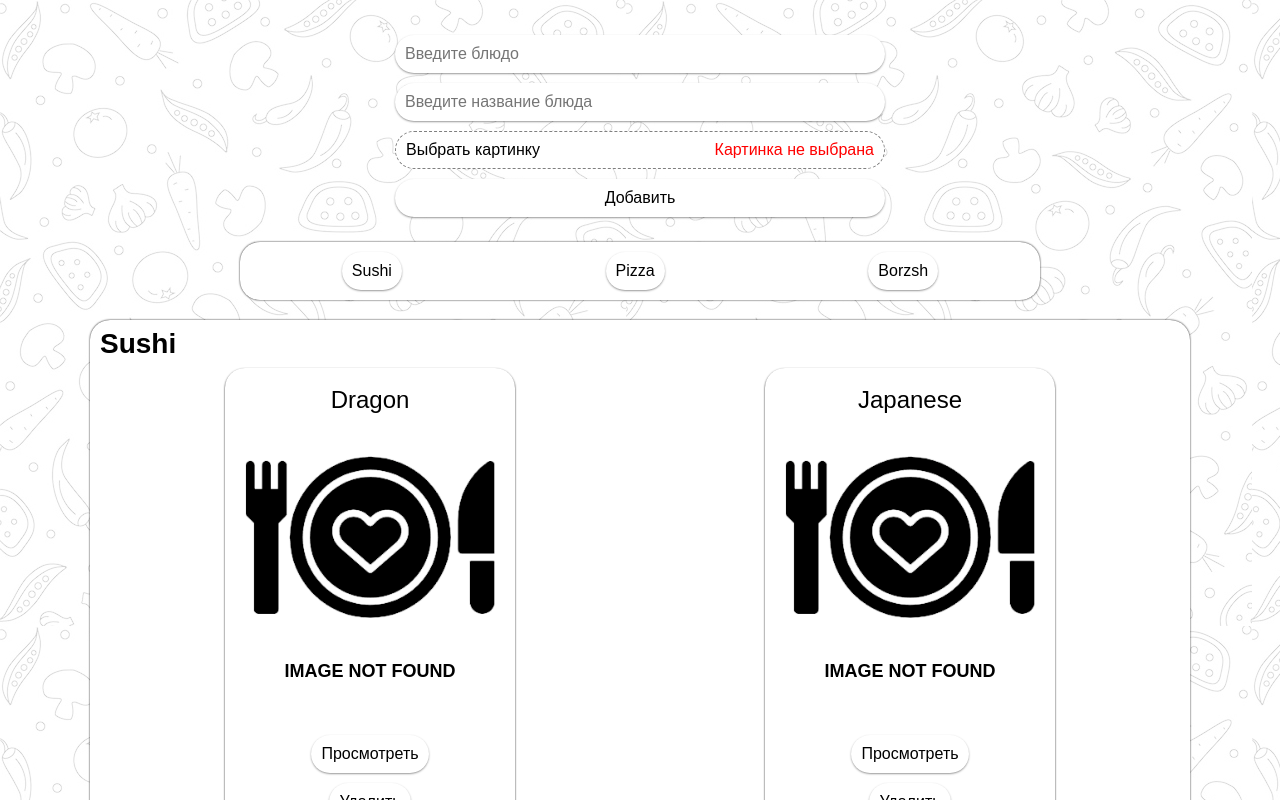
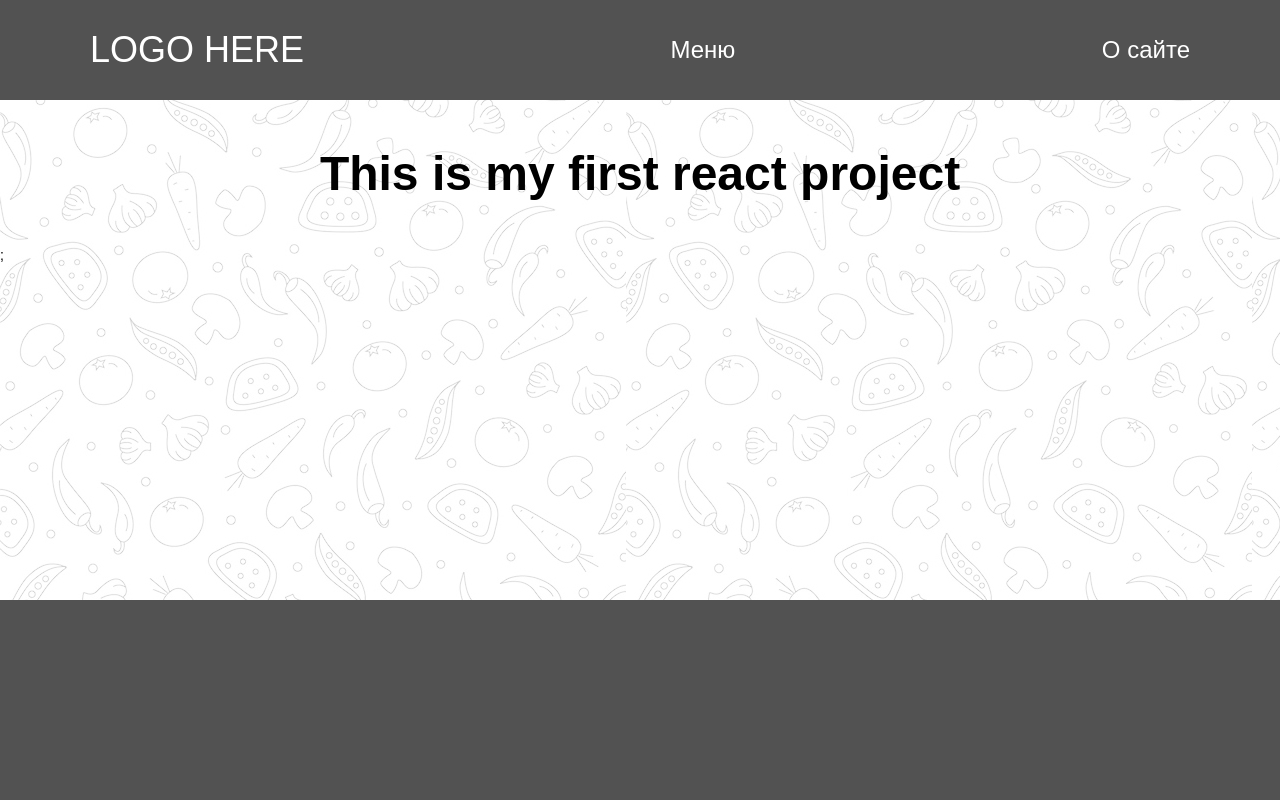
Before and after one commit to Ri4Chaard/My_cafe_website, a React (Create React App) app: page /about in a window 1280 px wide. Shown: the top 800 px of the page. Built offline with nearby package versions, Linux system fonts and the light colour scheme.

Commit message:
Added some pages, header & footer, styles changed

```diff
--- a/src/App.js
+++ b/src/App.js
@@ -1,72 +1,50 @@
 import React, { useState } from "react";
-import "./styles/nullstyle.css";
-import "./styles/style.css";
+// import "./styles/nullstyle.css";
+// import "./styles/style.css";
+import "./styles/App.css";
 import { DishList } from "./components/DishList";
 import { DishForm } from "./components/DishForm";
 import { DishTypesFilter } from "./components/DishTypesFilter";
+import { BrowserRouter, Link, Navigate, Route, Routes } from "react-router-dom";
+import Menu from "./pages/Menu";
+import { About } from "./pages/About";
+import { Container } from "./components/UI/container/Container";
 
 function App() {
-    const [dishes, setDishes] = useState([
-        { id: Date.now(), type: "Sushi", name: "Dragon", image: null },
-        { id: Date.now() + 1, type: "Sushi", name: "Japanese", image: null },
-        { id: Date.now() + 2, type: "Pizza", name: "Mozarella", image: null },
-        { id: Date.now() + 3, type: "Borzsh", name: "Zvichainiy", image: null },
-    ]);
-    const [filter, setFilter] = useState("");
-    const [isActiveFilter, setActiveFilter] = useState(false);
-
-    const dishesSet = new Set();
-    dishes.map((el) => dishesSet.add(el.type));
-
-    const createDish = (newDish) => {
-        setDishes([...dishes, newDish]);
-        dishesSet.add(newDish.type);
-    };
-
-    const removeDish = (dish) => {
-        setDishes(dishes.filter((d) => d.id !== dish.id));
-    };
-
-    const chooseDish = (e) => {
-        if (!filter) {
-            setFilter(e.target.value);
-            e.target.scrollIntoView({ inline: "center" });
-            setActiveFilter(!isActiveFilter);
-        }
-        if (e.target.value == filter) {
-            setActiveFilter(!isActiveFilter);
-            setFilter("");
-        } else {
-            setFilter(e.target.value);
-            e.target.scrollIntoView({ inline: "center" });
-        }
-    };
-
-    const filterDishes = () => {
-        if (isActiveFilter) return [filter];
-        else return dishesSet;
-    };
-
-    const filteredDishes = filterDishes();
-
     return (
-        <div className="App">
-            <div className="container">
-                <div className="dish">
-                    <DishForm create={createDish} />
-                    <DishTypesFilter
-                        set={dishesSet}
-                        filter={filter}
-                        chooser={chooseDish}
-                    />
-                    <DishList
-                        set={filteredDishes}
-                        items={dishes}
-                        remove={removeDish}
-                    />
-                </div>
-            </div>
-        </div>
+        <BrowserRouter>
+            <header className="header">
+                <Container>
+                    <div className="header__items">
+                        <div style={{ fontSize: "36px", color: "#fff" }}>
+                            LOGO HERE
+                        </div>
+                        <Link
+                            to="/menu"
+                            style={{ color: "#fff", fontSize: "24px" }}
+                        >
+                            Меню
+                        </Link>
+                        <Link
+                            to="/about"
+                            style={{ color: "#fff", fontSize: "24px" }}
+                        >
+                            О сайте
+                        </Link>
+                    </div>
+                </Container>
+            </header>
+            <Routes>
+                <Route path="/menu" element={<Menu />} />
+                <Route path="/about" element={<About />} />
+                <Route path="*" element={<Navigate to="/menu" replace />} />
+            </Routes>
+            <footer className="footer">
+                <Container>
+                    <div className="footer__items"></div>
+                </Container>
+            </footer>
+        </BrowserRouter>
     );
 }
 
--- /dev/null
+++ b/src/components/UI/container/Container.jsx
@@ -0,0 +1,6 @@
+import React from "react";
+import cl from "./Container.module.css";
+
+export const Container = ({ children }) => {
+    return <div className={cl.container}>{children}</div>;
+};
--- /dev/null
+++ b/src/components/UI/container/Container.module.css
@@ -0,0 +1,5 @@
+.container {
+    /* flex: 0 1 1100px; */
+    max-width: 1100px;
+    margin: 0 auto;
+}
--- /dev/null
+++ b/src/pages/About.jsx
@@ -0,0 +1,23 @@
+import React from "react";
+import { Container } from "../components/UI/container/Container";
+import "../styles/style.css";
+
+export const About = () => {
+    return (
+        <main className="content">
+            <Container>
+                <div
+                    style={{
+                        fontSize: "48px",
+                        fontWeight: "bold",
+                        margin: "50px auto",
+                        textAlign: "center",
+                    }}
+                >
+                    This is my first react project
+                </div>
+            </Container>
+            ;
+        </main>
+    );
+};
--- /dev/null
+++ b/src/pages/Menu.jsx
@@ -0,0 +1,74 @@
+import React, { useState } from "react";
+import "../styles/nullstyle.css";
+import "../styles/style.css";
+import { DishList } from "../components/DishList";
+import { DishForm } from "../components/DishForm";
+import { DishTypesFilter } from "../components/DishTypesFilter";
+import { Container } from "../components/UI/container/Container";
+
+function Menu() {
+    const [dishes, setDishes] = useState([
+        { id: Date.now(), type: "Sushi", name: "Dragon", image: null },
+        { id: Date.now() + 1, type: "Sushi", name: "Japanese", image: null },
+        { id: Date.now() + 2, type: "Pizza", name: "Mozarella", image: null },
+        { id: Date.now() + 3, type: "Borzsh", name: "Zvichainiy", image: null },
+    ]);
+    const [filter, setFilter] = useState("");
+    const [isActiveFilter, setActiveFilter] = useState(false);
+
+    const dishesSet = new Set();
+    dishes.map((el) => dishesSet.add(el.type));
+
+    const createDish = (newDish) => {
+        setDishes([...dishes, newDish]);
+        dishesSet.add(newDish.type);
+    };
+
+    const removeDish = (dish) => {
+        setDishes(dishes.filter((d) => d.id !== dish.id));
+    };
+
+    const chooseDish = (e) => {
+        if (!filter) {
+            setFilter(e.target.value);
+            e.target.scrollIntoView({ inline: "center" });
+            setActiveFilter(!isActiveFilter);
+        }
+        if (e.target.value == filter) {
+            setActiveFilter(!isActiveFilter);
+            setFilter("");
+        } else {
+            setFilter(e.target.value);
+            e.target.scrollIntoView({ inline: "center" });
+        }
+    };
+
+    const filterDishes = () => {
+        if (isActiveFilter) return [filter];
+        else return dishesSet;
+    };
+
+    const filteredDishes = filterDishes();
+
+    return (
+        <main className="content">
+            <Container>
+                <div className="dish">
+                    <DishForm create={createDish} />
+                    <DishTypesFilter
+                        set={dishesSet}
+                        filter={filter}
+                        chooser={chooseDish}
+                    />
+                    <DishList
+                        set={filteredDishes}
+                        items={dishes}
+                        remove={removeDish}
+                    />
+                </div>
+            </Container>
+        </main>
+    );
+}
+
+export default Menu;
--- /dev/null
+++ b/src/styles/App.css
@@ -0,0 +1,31 @@
+body {
+    font-family: Arial, "Helvetica Neue", Helvetica, sans-serif;
+    background: url(../img/body_bg.jpg) repeat;
+}
+
+#root {
+    display: flex;
+    flex-direction: column;
+    overflow: hidden;
+    min-height: 100%;
+}
+
+.header {
+    background-color: rgb(82, 82, 82);
+}
+
+.header__items {
+    display: flex;
+    height: 100px;
+    align-items: center;
+    justify-content: space-between;
+}
+
+.footer {
+    background-color: rgb(82, 82, 82);
+}
+
+.footer__items {
+    display: flex;
+    height: 200px;
+}
--- a/src/styles/style.css
+++ b/src/styles/style.css
@@ -1,22 +1,9 @@
-body {
-    font-family: Arial, "Helvetica Neue", Helvetica, sans-serif;
-    background: url(../img/body_bg.jpg) repeat;
-}
-
-.App {
-    display: flex;
-    min-height: 100%;
-    flex: 1 0 100%;
-    align-content: center;
-}
-
-.container {
-    width: 1100px;
-    margin: 0 auto;
+.content {
+    flex: 1 1 100%;
 }
 
 .dish {
-    top: 30px;
+    margin-top: 30px;
     position: relative;
 }
 .dish__form {
@@ -65,7 +52,7 @@ body {
 }
 
 .dish__list:last-child {
-    margin: 0;
+    margin: 0 0 40px 0;
 }
 
 /* dish__items CSStransition */
@@ -89,7 +76,7 @@ body {
         margin: 0 10px 20px;
     }
     .dish__list:last-child {
-        margin: 0 10px 0;
+        margin: 0 10px 40px;
     }
 }
 
```
